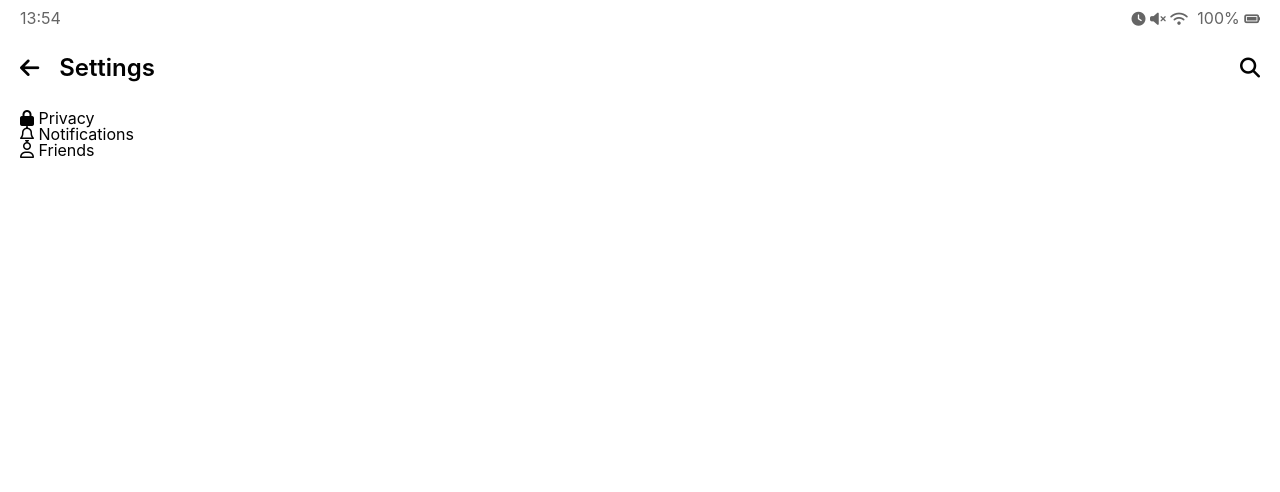
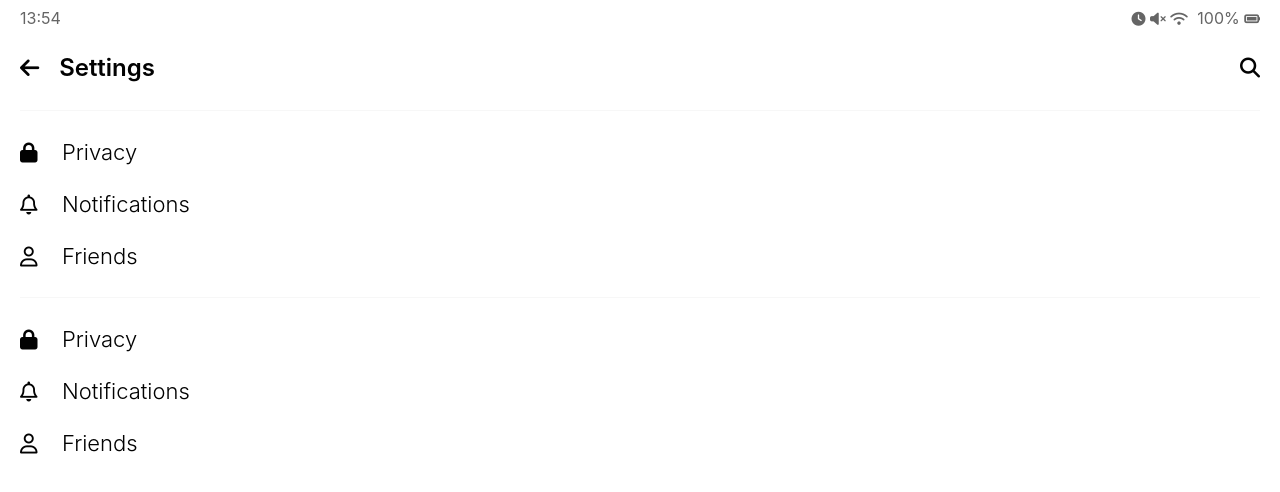
Before and after one commit to nibble2/kakao-clone, a plain HTML site: page settings.html in a window 1280 px wide. Drawn offline with Linux system fonts and the light colour scheme.

Commit message:
Create settings.css

```diff
--- /dev/null
+++ b/css/settings.css
@@ -0,0 +1,23 @@
+.settings .settings__sections {
+    border-top: 1px solid #f7f7f7;
+    padding: 30px 0px
+}
+
+.settings .settings__setting {
+    margin-bottom: 30px;
+}
+
+/* 마지막에는 bottom을 주지 않는다! */
+.settings .settings__setting:last-child {
+    margin-bottom: 0px;
+}
+
+.settings__setting .settings__icon {
+    font-size: 20px;
+    margin-right: 20px;
+}
+
+.settings__setting .settings__title {
+    font-size: 22px;
+    font-weight: 300;
+}
--- a/css/styles.css
+++ b/css/styles.css
@@ -1,4 +1,4 @@
-@import url('https://fonts.googleapis.com/css2?family=Roboto:wght@400;600&display=swap');
+@import url('https://fonts.googleapis.com/css2?family=Roboto:wght@300;400;600&display=swap');
 @import "reset.css" ;
 @Import "status-bar.css" ;
 @import "header.css" ;
@@ -7,6 +7,7 @@
 @import "friends.css" ;
 @import "find.css" ;
 @import "more.css" ;
+@import "settings.css" ;
 
 * {
     box-sizing: border-box;
--- a/settings.html
+++ b/settings.html
@@ -50,6 +50,22 @@
                     </li>
                 </ul>
             </section>
+            <section class="settings__sections">
+                <ul class="settings__list">
+                    <li class="settings__setting">
+                        <span class="settings__icon"><i class="fas fa-lock"></i></span>
+                        <span class="settings__title">Privacy</span>
+                    </li>
+                    <li class="settings__setting">
+                        <span class="settings__icon"><i class="far fa-bell"></i></span>
+                        <span class="settings__title">Notifications</span>
+                    </li>
+                    <li class="settings__setting">
+                        <span class="settings__icon"><i class="far fa-user"></i></span>
+                        <span class="settings__title">Friends</span>
+                    </li>
+                </ul>
+            </section>
         </main>
     </body>
 </html>
```
